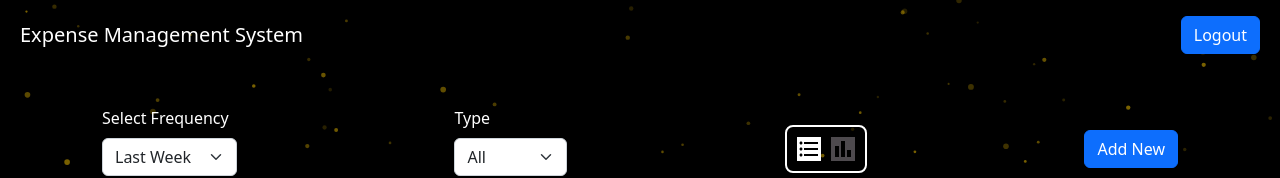
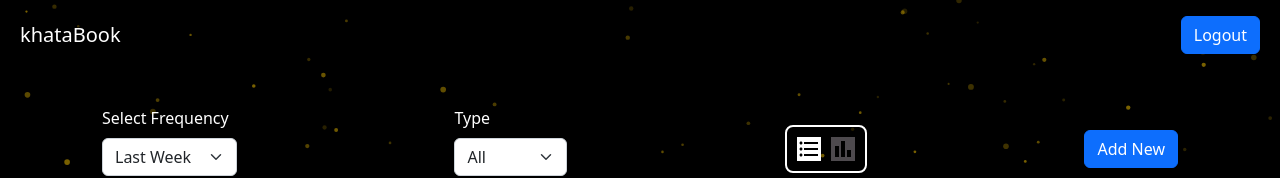
Before and after one commit to AdityaChoudhary01/Expense-Tracker, a React (Create React App) app in the folder frontend/: page / in a window 1280 px wide. Shown: the top 178 px of the page. Built offline with nearby package versions, Linux system fonts and the light colour scheme; no server answers; sample sign-in values are in the browser's storage.

Commit message:
Update Header.js

```diff
--- a/frontend/src/components/Header.js
+++ b/frontend/src/components/Header.js
@@ -113,7 +113,7 @@
       />
     <Navbar className="navbarCSS" collapseOnSelect expand="lg" style={{position: 'relative', zIndex: "2 !important"}}>
       {/* <Navbar className="navbarCSS" collapseOnSelect expand="lg" bg="dark" variant="dark"> */}
-        <Navbar.Brand href="/" className="text-white navTitle">Expense Management System</Navbar.Brand>
+        <Navbar.Brand href="/" className="text-white navTitle">khataBook</Navbar.Brand>
         <Navbar.Toggle
             aria-controls="basic-navbar-nav"
             style={{
```
